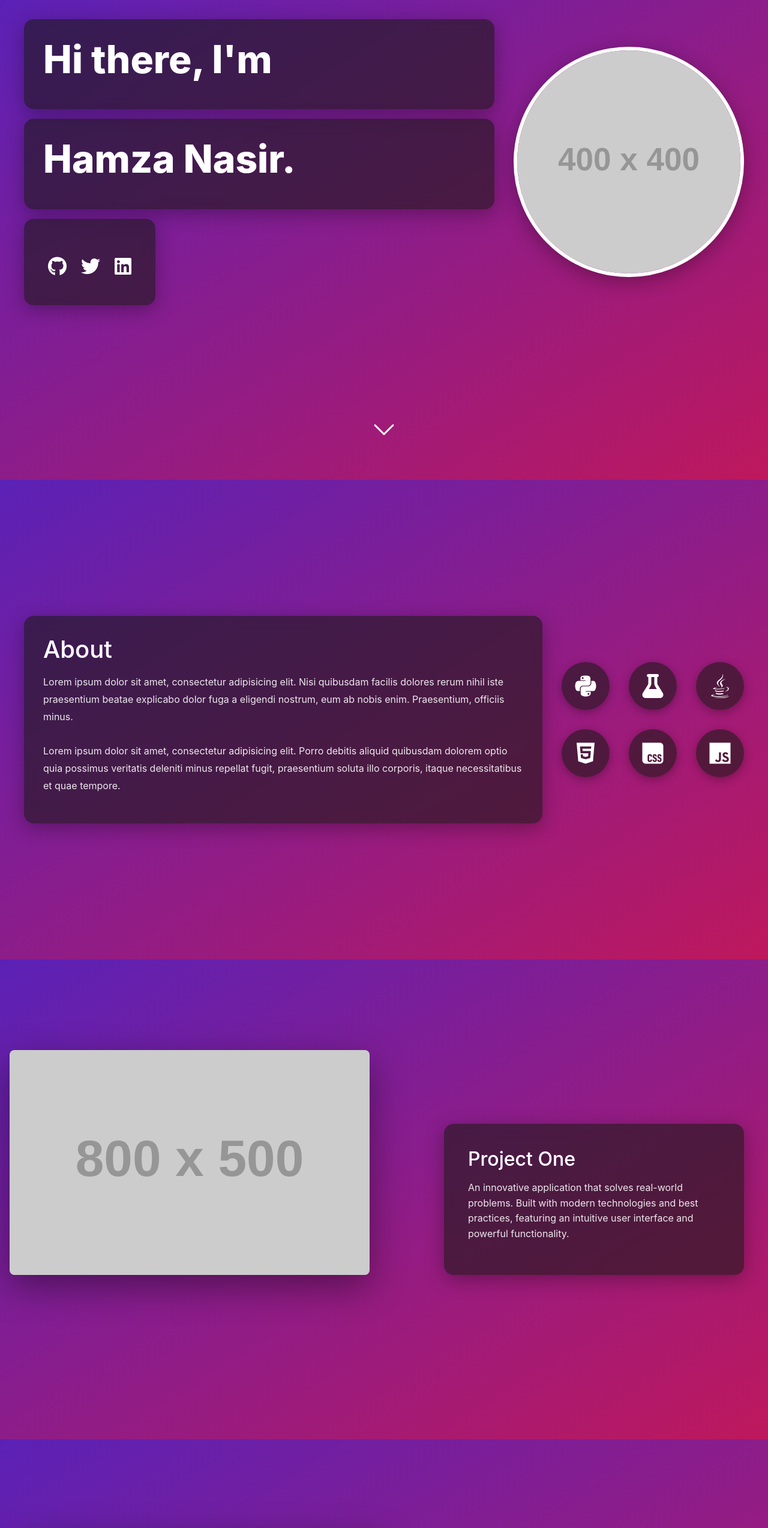
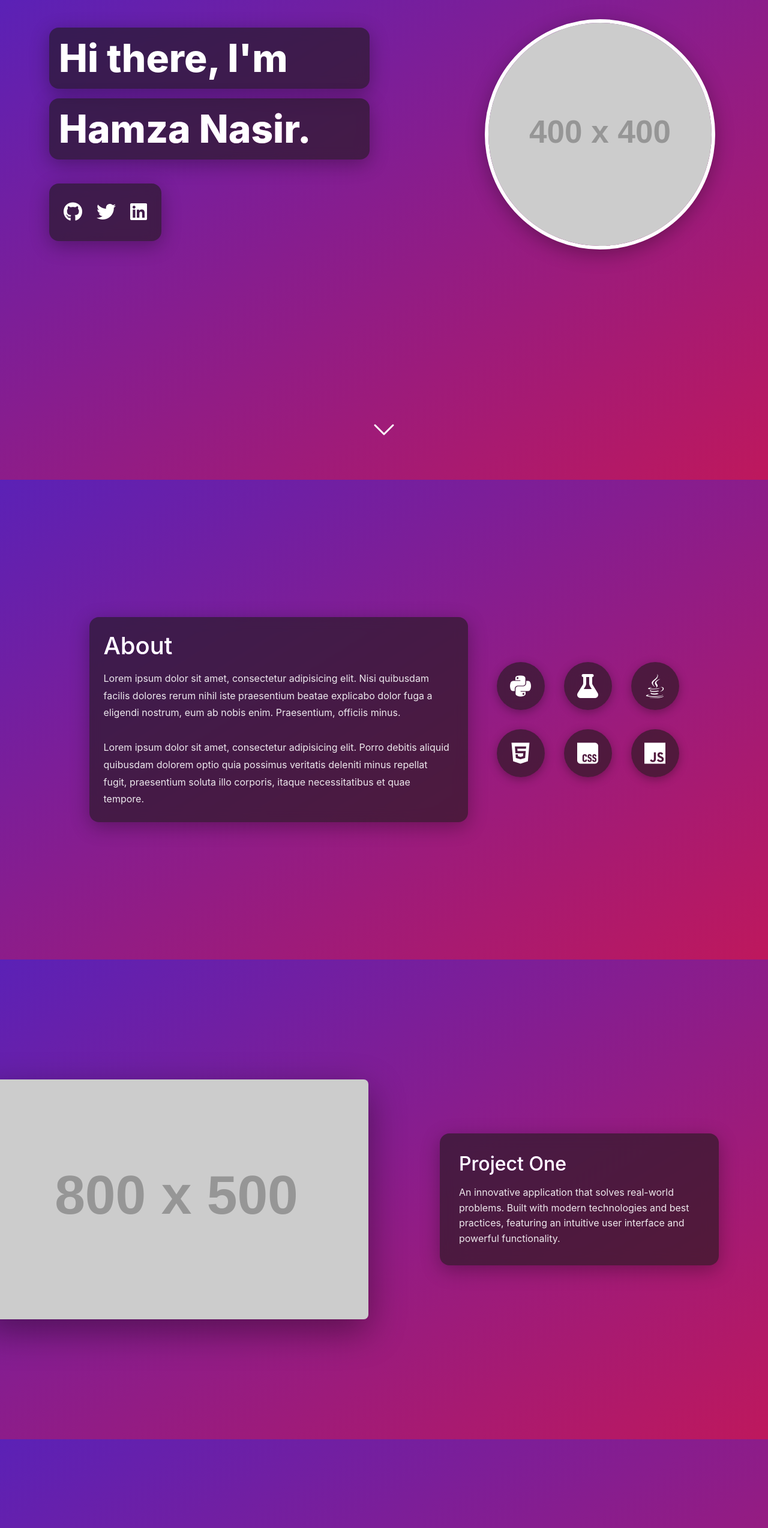
Before and after one commit to HamzaNasir0/fancyCv, a plain HTML site: page index.html in a window 1280 px wide. Shown: the top 2548 px of the page at 60% size. Drawn offline with nearby package versions, Linux system fonts and the light colour scheme; placeholder pictures from the web are drawn by us.

Commit message:
added bootstrap basic Components , will work on improving on mobile layout and maybe more content on footer.

```diff
--- a/index.html
+++ b/index.html
@@ -5,7 +5,6 @@
     <meta charset="UTF-8">
     <meta name="viewport" content="width=device-width, initial-scale=1.0">
     <title>Hamza Nasir</title>
-    <!-- <link rel="stylesheet" href="./style.css"> -->
     <link href="https://cdn.jsdelivr.net/npm/bootstrap@5.3.8/dist/css/bootstrap.min.css" rel="stylesheet"
         integrity="sha384-sRIl4kxILFvY47J16cr9ZwB07vP4J8+LH7qKQnuqkuIAvNWLzeN8tE5YBujZqJLB" crossorigin="anonymous">
     <link rel="stylesheet" href="https://cdnjs.cloudflare.com/ajax/libs/font-awesome/6.7.1/css/all.min.css">
@@ -46,7 +45,7 @@
         backdrop-filter: blur(10px);
         background: rgba(28, 25, 23, 0.6);
         border-radius: 1rem;
-        padding: 2rem;
+        padding: 1.5rem;
         box-shadow: 0 8px 32px rgba(0, 0, 0, 0.3);
     }
 
@@ -56,26 +55,10 @@
         padding-bottom: 3rem;
     }
 
-    .hero-content {
-        display: flex;
-        align-items: center;
-        justify-content: space-between;
-        width: 100%;
-        max-width: 1200px;
-        gap: 2rem;
-        flex-wrap: wrap;
-    }
-
-
-    .hero-text {
-        flex: 1;
-        min-width: 300px;
-    }
-
     .hero-text h1 {
         font-size: clamp(2rem, 5vw, 5rem);
         font-weight: 800;
-        margin-bottom: 1rem;
+        margin-bottom: 0.5rem;
         line-height: 1.1;
     }
 
@@ -95,7 +78,6 @@
     .social-links {
         display: flex;
         gap: 0.5rem;
-        margin-top: 1rem;
     }
 
     .social-links a {
@@ -133,20 +115,6 @@
         }
     }
 
-    .about-section {
-        max-width: 1200px;
-        width: 100%;
-        display: flex;
-        gap: 2rem;
-        flex-wrap: wrap;
-        align-items: center;
-    }
-
-    .about-text {
-        flex: 1;
-        min-width: 300px;
-    }
-
     .about-text h2 {
         font-size: 2.5rem;
         margin-bottom: 1rem;
@@ -182,24 +150,12 @@
     }
 
 
-    /*  Project sections */
+    /* Project sections */
     .project-section {
         position: relative;
         overflow: hidden;
     }
 
-    .project-container {
-        max-width: 1200px;
-        width: 100%;
-        display: flex;
-        align-items: flex-end;
-        gap: 2rem;
-        position: relative;
-    }
-
-    .project-container .reverse {
-        flex-direction: row-reverse;
-    }
 
     .project-screenshot {
         position: absolute;
@@ -237,11 +193,10 @@
         backdrop-filter: blur(12px);
         background: rgba(28, 25, 23, 0.6);
         border-radius: 1rem;
-        padding: 2.5rem;
+        padding: 2rem;
         box-shadow: 0 8px 32px rgba(0, 0, 0, 0.3);
         z-index: 2;
         position: relative;
-        max-width: 500px;
         transition: transform 0.3s ease;
         cursor: pointer;
     }
@@ -268,17 +223,17 @@
 </style>
 
 <body>
-    <!-- Hero Section -->
     <div class="section hero-section">
-        <div class="hero-content">
-            <div class="hero-text">
-                <div class="glass">
-                    <h1>Hi there, I'm</h1>
+        <div class="container hero-content">
+            <div class="row align-items-center justify-content-center justify-content-md-between w-100">
+                <div class="col-md-7 col-lg-6 mb-4 mb-md-0 hero-text">
+                    <div class="glass mb-3 p-3">
+                        <h1 class="m-0">Hi there, I'm</h1>
                     </div>
-                <div class="glass" style="margin-top: 1rem;">
-                    <h1 class="accent">Hamza Nasir.</h1>
+                    <div class="glass mb-3 p-3">
+                        <h1 class="accent m-0">Hamza Nasir.</h1>
                     </div>
-                <div class="glass" style="margin-top: 1rem; width: fit-content;">
+                    <div class="glass mt-4 p-3 d-inline-block">
                         <div class="social-links">
                             <a href="https://github.com" target="_blank" aria-label="GitHub">
                                 <i class="fa-brands fa-github"></i>
@@ -292,7 +247,10 @@
                         </div>
                     </div>
                 </div>
+                <div class="col-md-5 col-lg-4 d-flex justify-content-center">
                     <img src="https://placehold.co/400" alt="Profile" class="profile-img">
+                </div>
+            </div>
         </div>
         <div class="scroll-indicator" onclick="document.getElementById('about').scrollIntoView()">
             <svg xmlns="http://www.w3.org/2000/svg" fill="none" viewBox="0 0 24 24" stroke-width="1.5"
@@ -302,21 +260,28 @@
         </div>
     </div>
 
-    <!-- About Section -->
     <div class="section" id="about">
-        <div class="about-section">
-            <div class="about-text glass">
+        <div class="container about-section">
+            <div class="row align-items-center justify-content-center gx-5">
+                <div class="col-lg-7 mb-4 mb-lg-0">
+                    <div class="about-text glass p-4">
                         <h2 class="accent">About</h2>
-                <p>
-                    Lorem ipsum dolor sit amet, consectetur adipisicing elit. Nisi quibusdam facilis dolores rerum nihil
-                    iste praesentium beatae explicabo dolor fuga a eligendi nostrum, eum ab nobis enim. Praesentium,
+                        <p class="mb-0">
+                            Lorem ipsum dolor sit amet, consectetur adipisicing elit. Nisi quibusdam facilis dolores
+                            rerum nihil
+                            iste praesentium beatae explicabo dolor fuga a eligendi nostrum, eum ab nobis enim.
+                            Praesentium,
                             officiis minus.
                             <br><br>
-                    Lorem ipsum dolor sit amet, consectetur adipisicing elit. Porro debitis aliquid quibusdam dolorem
-                    optio quia possimus veritatis deleniti minus repellat fugit, praesentium soluta illo corporis,
+                            Lorem ipsum dolor sit amet, consectetur adipisicing elit. Porro debitis aliquid quibusdam
+                            dolorem
+                            optio quia possimus veritatis deleniti minus repellat fugit, praesentium soluta illo
+                            corporis,
                             itaque necessitatibus et quae tempore.
                         </p>
                     </div>
+                </div>
+                <div class="col-lg-auto d-flex justify-content-center">
                     <div class="tech-icons">
                         <div class="tech-row">
                             <div class="tech-icon"><i class="fa-brands fa-python"></i></div>
@@ -331,16 +296,18 @@
                     </div>
                 </div>
             </div>
+        </div>
+    </div>
 
-    <!-- basic project template 1 -->
     <div class="section project-section">
-        <div class="project-container">
+        <div class="container project-container d-flex align-items-center justify-content-end">
             <img src="https://placehold.co/800x500" alt="project 1" class="project-screenshot">
-            <div style="flex: 1;"></div>
-            <a href="https://github.com" target="_blank" style="text-decoration: none; color: inherit;">
+            <div class="col-md-5 d-none d-md-block"></div>
+            <a href="https://github.com" target="_blank"
+                class="text-decoration-none text-white col-12 col-md-7 col-lg-5">
                 <div class="project-card">
                     <h3 class="accent">Project One</h3>
-                    <p>
+                    <p class="mb-0">
                         An innovative application that solves real-world problems. Built with modern
                         technologies and best practices, featuring an intuitive user interface and
                         powerful functionality.
@@ -351,15 +318,15 @@
     </div>
 
 
-    <!-- basic project template 2 -->
     <div class="section project-section">
-        <div class="project-container reverse">
-            <img src="https://placehold.co/800x500" alt="project 2" class="project-screenshot">
-            <div style="flex: 1;"></div>
-            <a href="https://github.com" target="_blank" style="text-decoration: none; color: inherit;">
+        <div class="container project-container d-flex align-items-center justify-content-end">
+            <img src="https://placehold.co/800x500" alt="project 1" class="project-screenshot">
+            <div class="col-md-5 d-none d-md-block"></div>
+            <a href="https://github.com" target="_blank"
+                class="text-decoration-none text-white col-12 col-md-7 col-lg-5">
                 <div class="project-card">
                     <h3 class="accent">Project Two</h3>
-                    <p>
+                    <p class="mb-0">
                         An innovative application that solves real-world problems. Built with modern
                         technologies and best practices, featuring an intuitive user interface and
                         powerful functionality.
@@ -370,15 +337,15 @@
     </div>
 
 
-    <!-- basic project template 3 -->
     <div class="section project-section">
-        <div class="project-container reverse">
-            <img src="https://placehold.co/800x500" alt="project 2" class="project-screenshot">
-            <div style="flex: 1;"></div>
-            <a href="https://github.com" target="_blank" style="text-decoration: none; color: inherit;">
+        <div class="container project-container d-flex align-items-center justify-content-end">
+            <img src="https://placehold.co/800x500" alt="project 1" class="project-screenshot">
+            <div class="col-md-5 d-none d-md-block"></div>
+            <a href="https://github.com" target="_blank"
+                class="text-decoration-none text-white col-12 col-md-7 col-lg-5">
                 <div class="project-card">
                     <h3 class="accent">Project Three</h3>
-                    <p>
+                    <p class="mb-0">
                         An innovative application that solves real-world problems. Built with modern
                         technologies and best practices, featuring an intuitive user interface and
                         powerful functionality.
@@ -387,11 +354,10 @@
             </a>
         </div>
     </div>
-    </div>
 
 
     <div class="section" style="min-height: auto; scroll-snap-align: end;">
-        <footer>
+        <footer class="container-fluid">
             <p>&copy; <span id="year">Hamza Nasir</span></p>
         </footer>
     </div>
```
Lines whose indentation alone changed are shown as unchanged.
